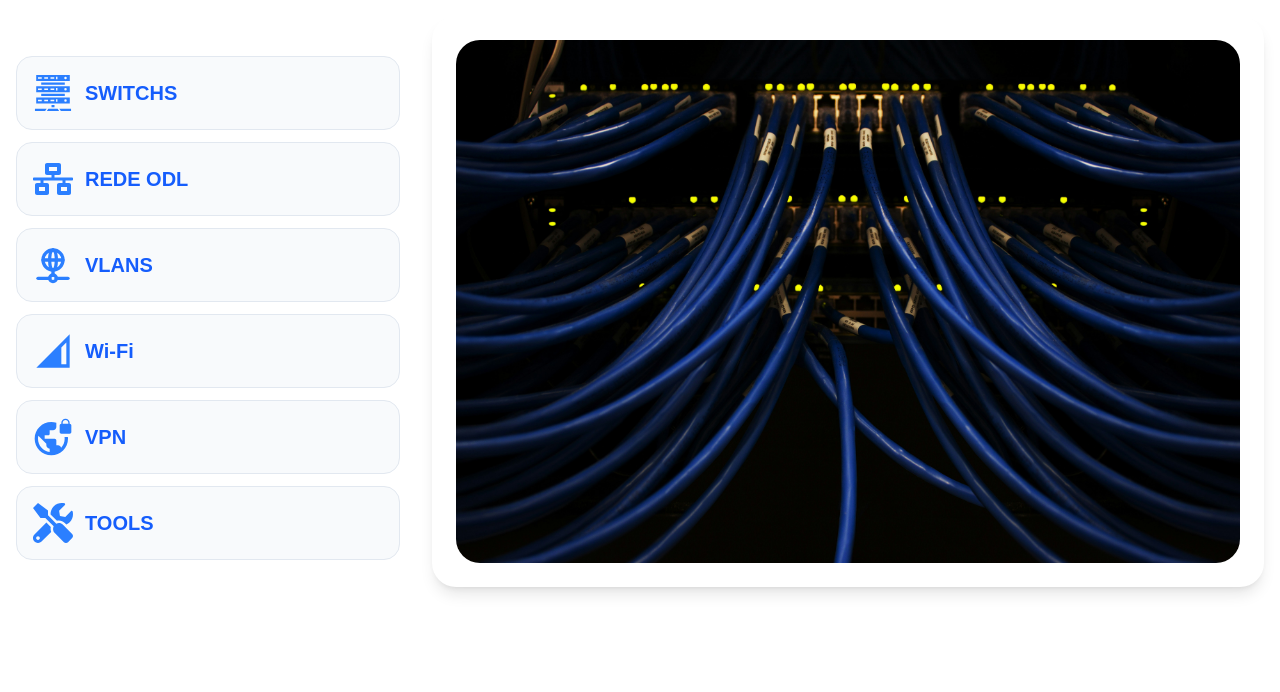
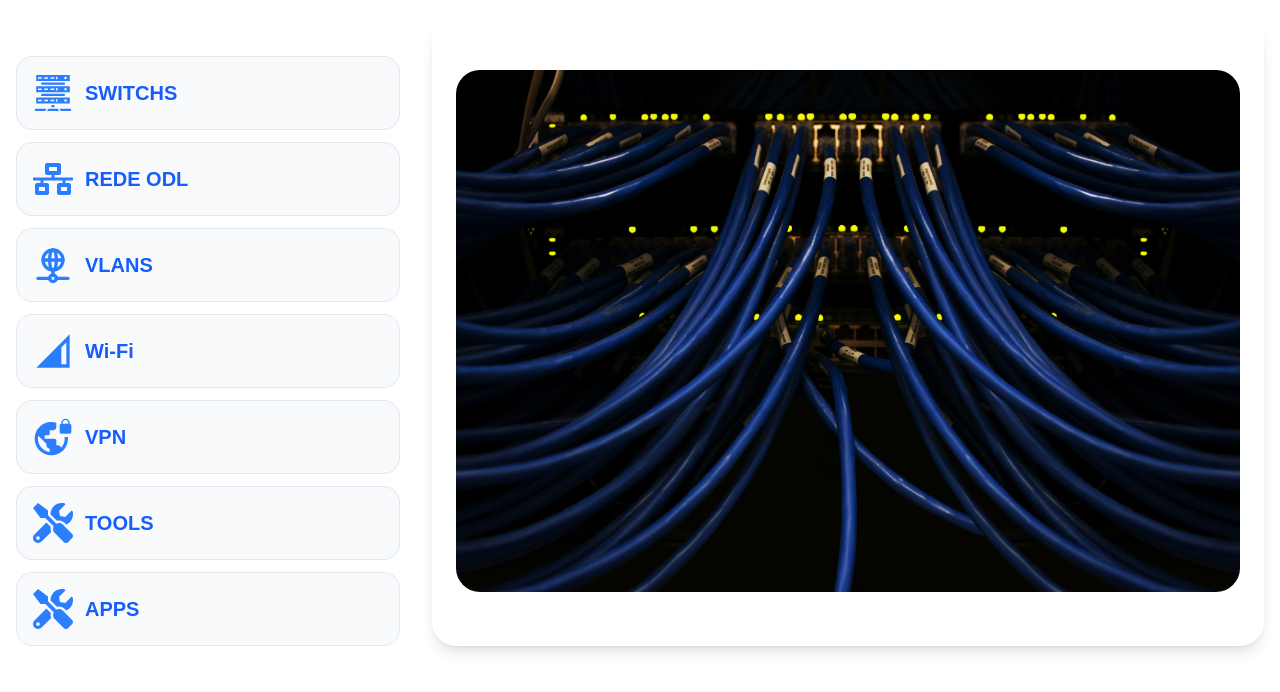
Before and after one commit to lithproroot1399/Oceanario, a Next.js app: page /network in a window 1280 px wide. Shown: the top 692 px of the page. Built offline with nearby package versions, Linux system fonts and the light colour scheme.

Commit message:
Edit components network and prints

```diff
--- a/src/components/Network.tsx
+++ b/src/components/Network.tsx
@@ -12,6 +12,8 @@ export default function Network() {
   const [showNetwork, setShowNetwork] = useState(false)
   const [showWiFi, setShowWiFi] = useState(false)
   const [showMdVpnLock, setShowMdVpnLock] = useState(false)
+  const [showMApps, setShowApps] = useState(false)
+
   return (
     <div className="flex gap-8 m-4">
       <main className="flex flex-col gap-3 flex-1">
@@ -87,6 +89,16 @@ export default function Network() {
           <FaTools className="size-10 text-blue-500" />
           <span className="text-xl font-semibold">TOOLS</span>
         </button>
+        <button
+          onClick={() => {
+            setShowWiFi(!showApps)
+            setShowWiFi(false)
+          }}
+          className="flex items-center gap-3 rounded-2xl border border-slate-200 bg-slate-50 px-4 py-4 text-blue-600 hover:bg-white hover:text-slate-900 transition cursor-pointer"
+        >
+          <FaTools className="size-10 text-blue-500" />
+          <span className="text-xl font-semibold">APPS</span>
+        </button>
       </main>
       <aside className="flex w-full items-center justify-center rounded-3xl bg-white p-6 shadow-lg md:w-2/3">
         <div className="w-full max-w-4xl text-center">
--- a/src/components/pages/Service.tsx
+++ b/src/components/pages/Service.tsx
@@ -5,11 +5,10 @@ import { FaDropbox } from "react-icons/fa"
 import { FaMicrosoft } from "react-icons/fa"
 import { BsCloudPlusFill } from "react-icons/bs"
 import { CiMail } from "react-icons/ci"
-import { BsGlobeAmericas } from "react-icons/bs"
+import { SiAppstore } from "react-icons/si"
 import { FaNetworkWired } from "react-icons/fa6"
 import { RiDashboard2Fill } from "react-icons/ri"
-import { IoLockOpen } from "react-icons/io5"
-import { MdOutlineElectricCar } from "react-icons/md"
+
 import { AiFillPrinter } from "react-icons/ai"
 
 export default function Service() {
@@ -86,18 +85,28 @@ export default function Service() {
             <RiDashboard2Fill className="size-10 text-blue-500" />
             <span className="text-xl font-semibold">DASHBOARD</span>
           </a>
+
+          <a
+            href="/webapp"
+            target="_blank"
+            rel="noopener noreferrer"
+            className="flex items-center gap-3 rounded-2xl border border-slate-200 bg-slate-50 px-4 py-4 text-blue-600 hover:bg-white hover:text-slate-900 transition"
+          >
+            <SiAppstore className="size-10 text-blue-500" />
+            <span className="text-xl font-semibold">NOSSOS APP'S</span>
+          </a>
         </aside>
 
         <main className="flex w-full items-center justify-center rounded-3xl bg-white p-6 shadow-lg md:w-2/3">
           <div className="w-full max-w-4xl text-center">
-            <div className="flex">
+            <div className="flex items-center justify-center">
               <Image
                 color="black"
                 className="flex"
                 src="/Logo.png"
                 alt="Oceanario logo"
-                width={200}
-                height={60}
+                width={400}
+                height={80}
                 priority
               />
             </div>
```
